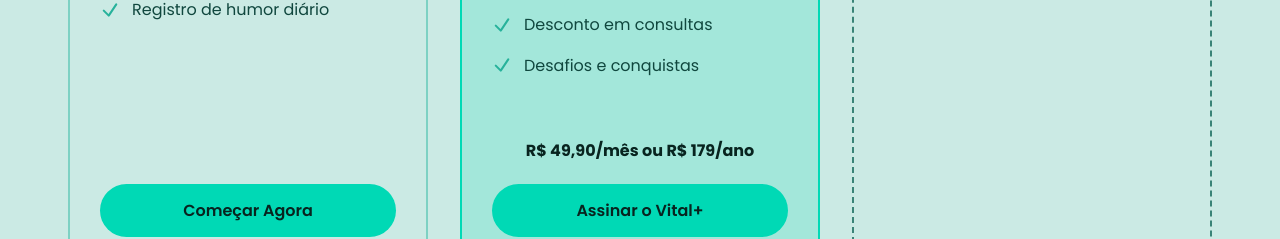
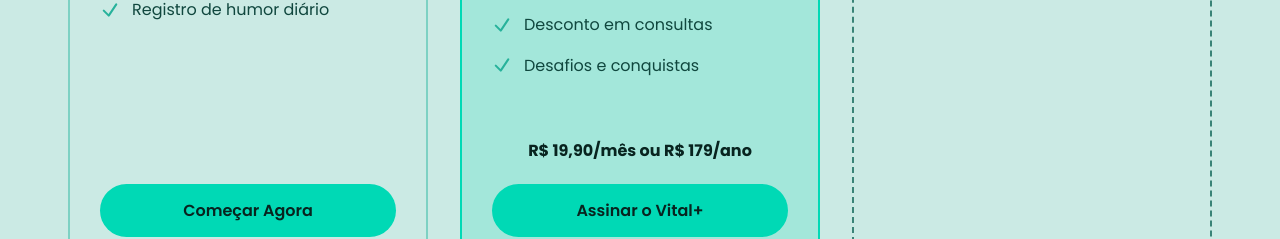
Before and after one commit to vitalis-app/vitalis-frontend, an Angular app in the folder front-end/: page /planos in a window 1280 px wide. Shown: the part 1327-1566 px from the top of the page. Built offline with nearby package versions, Linux system fonts and the light colour scheme.

Commit message:
valor att

```diff
--- a/front-end/src/app/site/pages/planos/planos.component.html
+++ b/front-end/src/app/site/pages/planos/planos.component.html
@@ -196,7 +196,7 @@
         </li>
       </ul>
       <p class="sub-price">
-        <strong>R$ 49,90/mês</strong> ou <strong>R$ 179/ano</strong>
+        <strong>R$ 19,90/mês</strong> ou <strong>R$ 179/ano</strong>
       </p>
       <a href="#" class="btn btn-destaque">Assinar o Vital+</a>
     </div>
```
